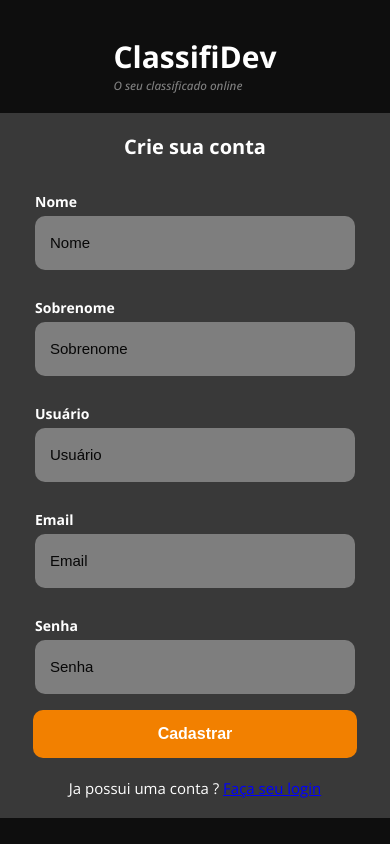
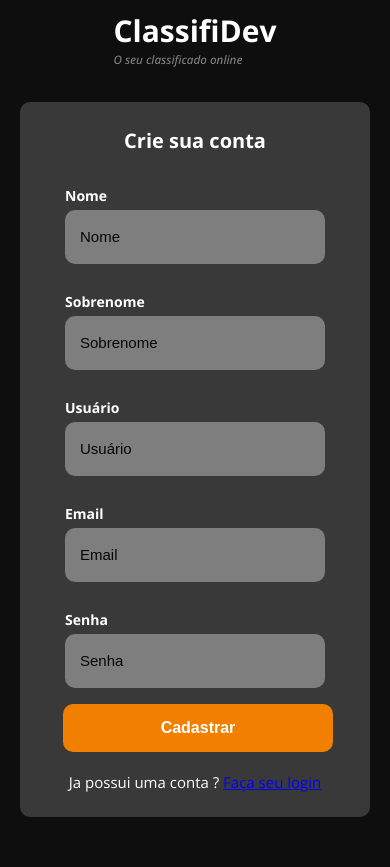
Before and after one commit to Seja-Dev/desafio-classidev, a Next.js app: page /signup in a window 390 px wide. Before the commit the page ends 844 px from the top, so only its background shows below. Built offline with nearby package versions, Linux system fonts and the light colour scheme.

Commit message:
Criado responsividade de signup page

```diff
--- a/pages/signup.jsx
+++ b/pages/signup.jsx
@@ -24,14 +24,27 @@ const Container  = styled.div`
   align-items: center;
   justify-content: center;
   padding-top: 10px;
+  @media (max-width: 436px){
+    padding-bottom:50px;
+  }
 `
 const FormContainer = styled.div`
   margin-top: 20px;
   padding: 20px;
   width: 400px;
+  border-radius: 10px;
   display: flex;
   flex-direction: column;
   background-color: #3f3f3fe5;
+  @media (max-width: 436px){
+    padding: 25px;
+    width: 350px;
+    margin-top: 35px;
+  }
+  @media (max-width: 360px){
+    padding: 15px 17px;
+    width: 310px;
+  }
 `
 const Form = styled.form`
  display: flex;
@@ -78,8 +91,6 @@ function SignupPage () {
       setLoading(false)
     }
   }
-  console.log(errors)
-
   return (
       <Container>
           <Logo />
```
